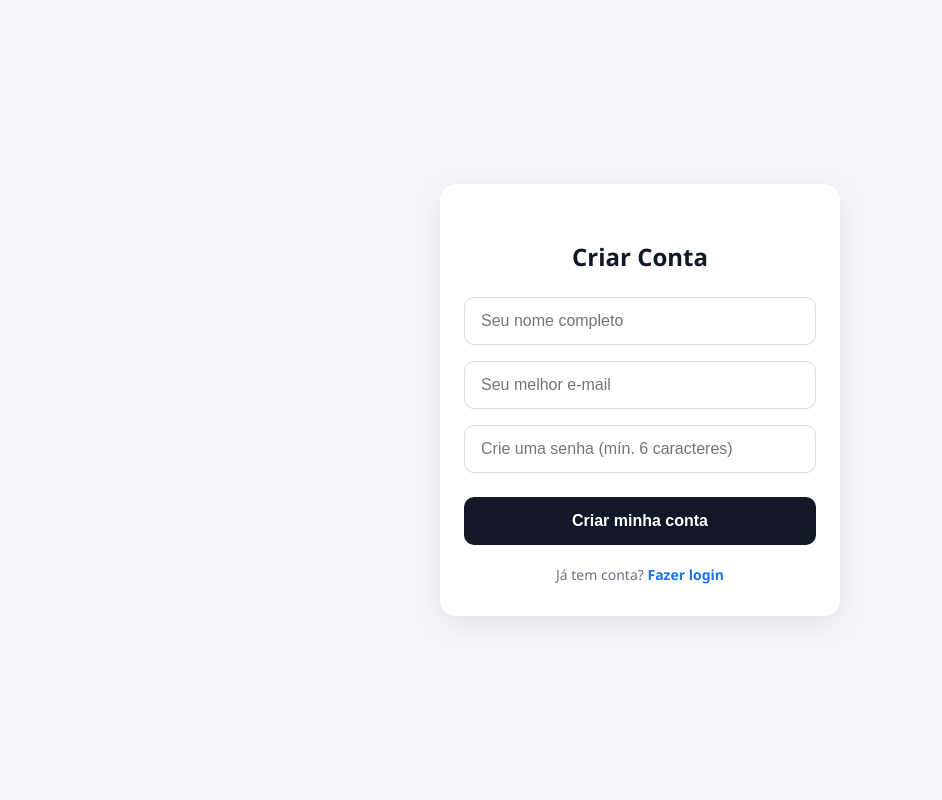
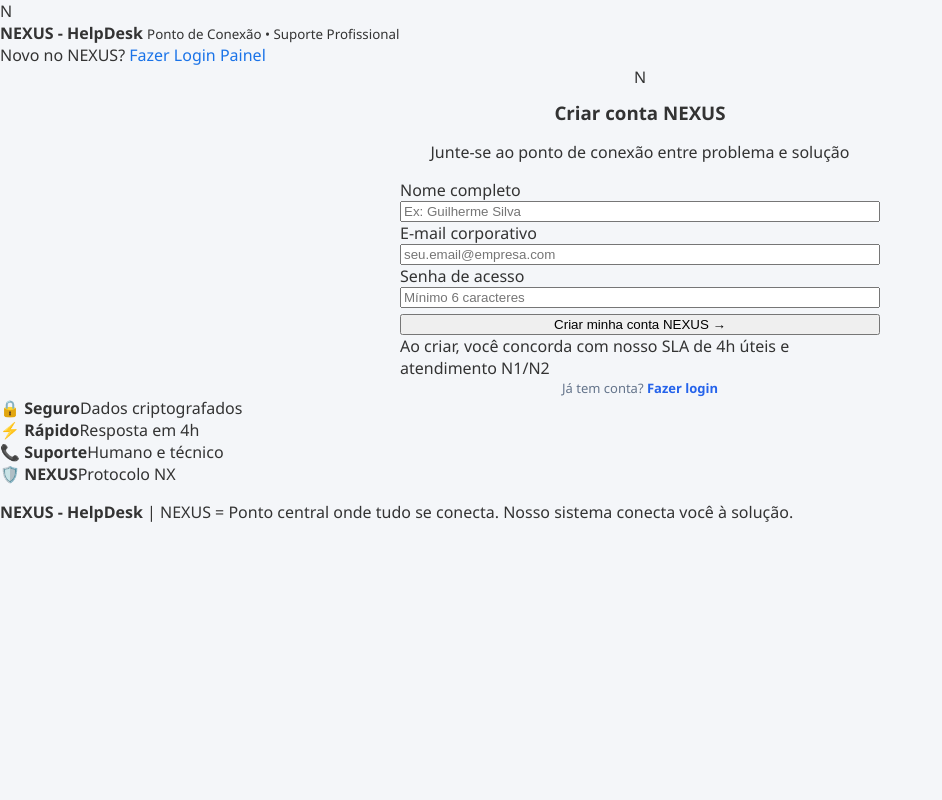
Before and after one commit to guilherme-medeiros-oliveira/helpdesk-nexus, a PHP site: page /registrar.php in a window 1280 px wide. Shown: the whole page, without its empty margins (0-942 px from the left). Run offline with PHP 8.4, Linux system fonts and the light colour scheme.

Commit message:
Update registrar.php

```diff
--- a/registrar.php
+++ b/registrar.php
@@ -1,45 +1,34 @@
 <?php
 include 'config.php';
-session_start();
 
-$erro = "";
+$erro = '';
+$ok = '';
 
 if(isset($_POST['criar'])){
-  $nome = trim($_POST['nome']);
-  $email = trim($_POST['email']);
-  $senha = $_POST['senha'];
+    $n = trim($_POST['nome']);
+    $e = trim($_POST['email']);
+    $s_raw = $_POST['senha'];
 
-  if (strlen($nome) < 3) {
-    $erro = "Nome muito curto";
-  } elseif (!filter_var($email, FILTER_VALIDATE_EMAIL)) {
-    $erro = "E-mail inválido";
-  } elseif (strlen($senha) < 6) {
-    $erro = "Senha mínima de 6 caracteres";
+    if($n == '' || $e == '' || $s_raw == ''){
+        $erro = "Preencha todos os campos.";
     } else {
 
-    $check = $conn->prepare("SELECT id FROM usuarios WHERE email = ? LIMIT 1");
-    $check->bind_param("s", $email);
+        $check = $conn->prepare("SELECT id FROM usuarios WHERE email = ?");
+        $check->bind_param("s", $e);
         $check->execute();
+        $check->store_result();
 
-    if ($check->get_result()->num_rows > 0) {
-      $erro = "Este e-mail já está cadastrado";
+        if($check->num_rows > 0){
+            $erro = "Este e-mail já está cadastrado na base NEXUS.";
         } else {
-
-      $hash = password_hash($senha, PASSWORD_DEFAULT);
-      $tipo = 'usuario'; // padrão
-
-      if (strtolower($email) === 'admin@helpdesk.com') {
-        $tipo = 'admin';
-      }
-
-      $stmt = $conn->prepare("INSERT INTO usuarios (nome, email, senha, tipo) VALUES (?, ?, ?, ?)");
-      $stmt->bind_param("ssss", $nome, $email, $hash, $tipo);
-
-      if ($stmt->execute()) {
-        header("Location: index.php?criado=1");
+            $s = md5($s_raw);
+            $stmt = $conn->prepare("INSERT INTO usuarios (nome,email,senha,tipo) VALUES (?, ?, ?, 'usuario')");
+            $stmt->bind_param("sss", $n, $e, $s);
+            if($stmt->execute()){
+                header("Location: index.php?cadastrado=1");
                 exit;
             } else {
-        $erro = "Erro ao criar conta: " . $conn->error;
+                $erro = "Erro ao criar conta. Tente novamente.";
             }
         }
     }
@@ -49,114 +38,78 @@ if(isset($_POST['criar'])){
 <html lang="pt-br">
 <head>
 <meta charset="UTF-8">
-<meta name="viewport" content="width=device-width, initial-scale=1.0">
-<title>Criar Conta - HelpDesk</title>
+<meta name="viewport" content="width=device-width,initial-scale=1">
+<title>Criar Conta | NEXUS - HelpDesk</title>
 <link rel="stylesheet" href="style.css">
-<style>
-.registrar-wrapper {
-  min-height: 100vh;
-  display: flex;
-  align-items: center;
-  justify-content: center;
-  padding: 16px;
-  background: #f4f6f9;
-}
-
-.registrar-form {
-  background: white;
-  padding: 32px 24px;
-  border-radius: 16px;
-  box-shadow: 0 8px 30px rgba(0,0,0,0.08);
-  width: 100%;
-  max-width: 400px;
-}
-
-.registrar-form h3 {
-  text-align: center;
-  margin-bottom: 24px;
-  font-size: 24px;
-  color: #111827;
-}
-
-.registrar-form input {
-  width: 100%;
-  padding: 14px 16px;
-  margin-bottom: 16px;
-  border: 1px solid #ddd;
-  border-radius: 10px;
-  font-size: 16px;
-}
-
-.registrar-form input:focus {
-  outline: none;
-  border-color: #1a73e8;
-  box-shadow: 0 0 0 3px rgba(26,115,232,0.15);
-}
-
-.registrar-form button {
-  width: 100%;
-  padding: 14px;
-  background: #111827;
-  color: white;
-  border: none;
-  border-radius: 10px;
-  font-weight: bold;
-  font-size: 16px;
-  cursor: pointer;
-  min-height: 48px;
-  margin-top: 8px;
-}
-
-.registrar-form button:hover {
-  background: #000;
-}
-
-.alert-erro {
-  background: #fdecea;
-  color: #b91c1c;
-  padding: 12px;
-  border-radius: 8px;
-  margin-bottom: 16px;
-  font-size: 14px;
-  text-align: center;
-}
-
-.link-login {
-  display: block;
-  text-align: center;
-  margin-top: 20px;
-  color: #6b7280;
-  font-size: 14px;
-}
-
-.link-login a {
-  color: #1a73e8;
-  font-weight: 600;
-  text-decoration: none;
-}
-
-@media (max-width: 480px) {
-  .registrar-form { padding: 24px 16px; box-shadow: none; border: 1px solid #eee; }
-}
-</style>
 </head>
 <body>
-<div class="registrar-wrapper">
-  <form method="POST" class="registrar-form">
-    <h3>Criar Conta</h3>
 
+<header class="hd-header">
+  <div class="hd-brand">
+    <div class="hd-logo">N</div>
+    <div>
+      <strong>NEXUS <span>- HelpDesk</span></strong>
+      <small>Ponto de Conexão • Suporte Profissional</small>
+    </div>
+  </div>
+  <nav class="hd-nav">
+    <span>Novo no NEXUS?</span>
+    <a href="index.php">Fazer Login</a>
+    <a href="dashboard.php">Painel</a>
+  </nav>
+</header>
+
+<main class="hd-container">
+  <div class="hd-card" style="max-width:480px;margin:0 auto">
+    <div class="hd-card-header" style="text-align:center">
+      <div class="hd-logo" style="margin:0 auto 12px">N</div>
+      <h3 style="margin:0">Criar conta NEXUS</h3>
+      <p>Junte-se ao ponto de conexão entre problema e solução</p>
+    </div>
+
+    <form method="POST" class="hd-form">
       <?php if($erro): ?>
-      <div class="alert-erro"><?= htmlspecialchars($erro) ?></div>
+        <div style="background:#fee2e2;color:#991b1b;padding:10px 12px;border-radius:10px;font-size:13px;border:1px solid #fecaca"><?= htmlspecialchars($erro) ?></div>
       <?php endif; ?>
 
-    <input name="nome" placeholder="Seu nome completo" required minlength="3" value="<?= isset($_POST['nome']) ? htmlspecialchars($_POST['nome']) : '' ?>">
-    <input name="email" type="email" placeholder="Seu melhor e-mail" required value="<?= isset($_POST['email']) ? htmlspecialchars($_POST['email']) : '' ?>">
-    <input name="senha" type="password" placeholder="Crie uma senha (mín. 6 caracteres)" required minlength="6">
+      <div>
+        <label for="nome">Nome completo</label>
+        <input id="nome" name="nome" placeholder="Ex: Guilherme Silva" required value="<?= isset($_POST['nome']) ? htmlspecialchars($_POST['nome']) : '' ?>">
+      </div>
 
-    <button name="criar">Criar minha conta</button>
+      <div>
+        <label for="email">E-mail corporativo</label>
+        <input id="email" name="email" type="email" placeholder="seu.email@empresa.com" required value="<?= isset($_POST['email']) ? htmlspecialchars($_POST['email']) : '' ?>">
+      </div>
 
-    <span class="link-login">Já tem conta? <a href="index.php">Fazer login</a></span>
+      <div>
+        <label for="senha">Senha de acesso</label>
+        <input id="senha" name="senha" type="password" placeholder="Mínimo 6 caracteres" required minlength="6">
+      </div>
+
+      <button name="criar" class="hd-btn-primary" style="width:100%;margin-top:6px">Criar minha conta NEXUS →</button>
+
+      <div class="hd-info">
+        Ao criar, você concorda com nosso SLA de 4h úteis e atendimento N1/N2
+      </div>
+
+      <div style="text-align:center;font-size:13px;color:#64748b">
+        Já tem conta? <a href="index.php" style="color:#2563eb;font-weight:700;text-decoration:none">Fazer login</a>
+      </div>
     </form>
   </div>
+
+  <div class="hd-services">
+    <div><strong>🔒 Seguro</strong><span>Dados criptografados</span></div>
+    <div><strong>⚡ Rápido</strong><span>Resposta em 4h</span></div>
+    <div><strong>📞 Suporte</strong><span>Humano e técnico</span></div>
+    <div><strong>🛡️ NEXUS</strong><span>Protocolo NX</span></div>
+  </div>
+</main>
+
+<footer class="hd-footer">
+  <p><strong>NEXUS - HelpDesk</strong> | NEXUS = Ponto central onde tudo se conecta. Nosso sistema conecta você à solução.</p>
+</footer>
+
 </body>
 </html>
```
Lines whose indentation alone changed are shown as unchanged.
